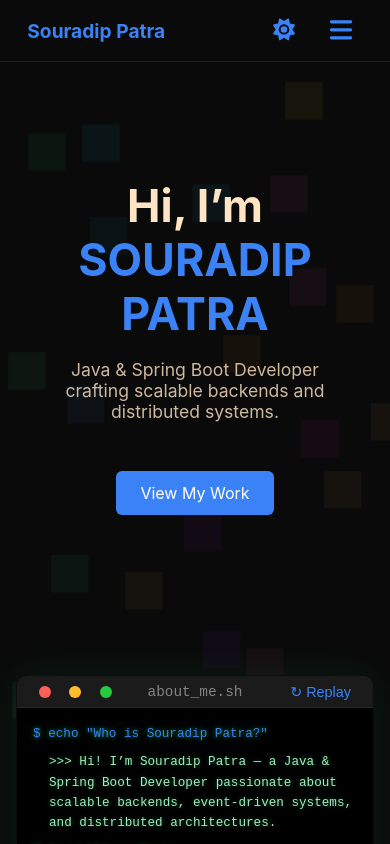
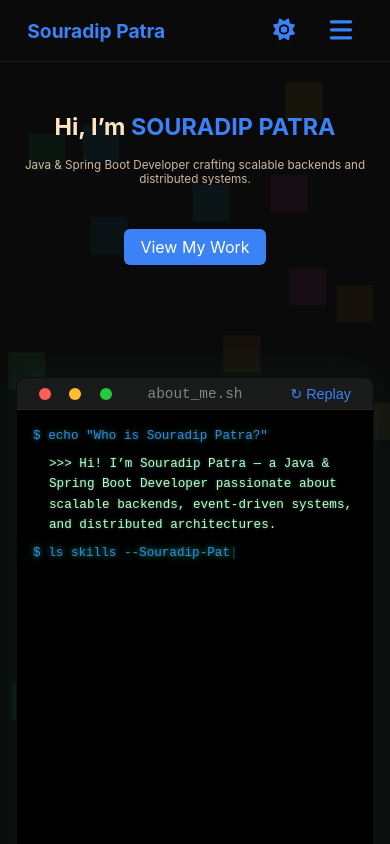
Before and after one commit to SouradipPatra7904/portfolio_v2, a React (Vite) app: page / in a window 390 px wide. Shown: the top 844 px of the page. Built offline with nearby package versions, Linux system fonts and the light colour scheme.

Commit message:
Level 8 : Jumpiness fixed.

```diff
--- a/src/components/AboutTerminal.jsx
+++ b/src/components/AboutTerminal.jsx
@@ -1,4 +1,4 @@
-import { useEffect, useState, useRef } from "react";
+import { useEffect, useState } from "react";
 import "../styles/AboutTerminal.css";
 
 export default function AboutTerminal() {
@@ -7,7 +7,6 @@ export default function AboutTerminal() {
   const [cmdIndex, setCmdIndex] = useState(0);
   const [isReplaying, setIsReplaying] = useState(false);
   const [isTypingOutput, setIsTypingOutput] = useState(false);
-  const terminalRef = useRef(null);
 
   const commands = [
     {
@@ -60,67 +59,43 @@ export default function AboutTerminal() {
       const { command, output } = commands[cmdIndex];
       let i = 0;
       let j = 0;
-      let outputTyping = false;
 
+      // Typing command first
       const typer = setInterval(() => {
-        // --- Typing the command ---
-        if (!outputTyping) {
         setIsTypingOutput(false);
         setCurrentText(command.slice(0, i + 1));
         playClick();
         i++;
 
-          if (terminalRef.current) {
-            terminalRef.current.scrollTop = terminalRef.current.scrollHeight;
-          }
-
         if (i === command.length) {
-            // Command typing done
-            outputTyping = true;
           clearInterval(typer);
-
-            setTimeout(() => {
-              // Show the completed command line
-              setLines((prev) => [
-                ...prev,
-                { type: "command", text: `$ ${command}` },
-              ]);
+          setLines((prev) => [...prev, { type: "command", text: `$ ${command}` }]);
+          setCurrentText("");
 
           // Start typing output
           setIsTypingOutput(true);
-
           const outputTyper = setInterval(() => {
             setCurrentText(output.slice(0, j + 1));
             playClick();
             j++;
 
-                if (terminalRef.current) {
-                  terminalRef.current.scrollTop =
-                    terminalRef.current.scrollHeight;
-                }
-
             if (j === output.length) {
               clearInterval(outputTyper);
-                  setLines((prev) => [
-                    ...prev,
-                    { type: "output", text: output },
-                  ]);
+              setLines((prev) => [...prev, { type: "output", text: output }]);
               setCurrentText("");
               setCmdIndex((prev) => prev + 1);
               setIsTypingOutput(false);
             }
           }, 25);
-            }, 500);
-          }
         }
       }, 40);
 
       return () => clearInterval(typer);
     } else {
-      // Restart after 75 seconds for readability
+      // Restart loop after 75 seconds
       loopTimer = setTimeout(() => {
         handleReplay();
-      }, 7500);
+      }, 75000);
     }
 
     return () => clearTimeout(loopTimer);
@@ -134,13 +109,12 @@ export default function AboutTerminal() {
           <span className="dot yellow"></span>
           <span className="dot green"></span>
           <span className="terminal-title">about_me.sh</span>
-
           <button className="replay-btn" onClick={handleReplay}>
             ↻ Replay
           </button>
         </div>
 
-        <div className="terminal-body" ref={terminalRef}>
+        <div className="terminal-body">
           {lines.map((line, idx) => (
             <div key={idx} className={`line ${line.type}`}>
               {line.text}
@@ -148,9 +122,7 @@ export default function AboutTerminal() {
           ))}
 
           {currentText && (
-            <div
-              className={`line ${isTypingOutput ? "output" : "command"}`}
-            >
+            <div className={`line ${isTypingOutput ? "output" : "command"}`}>
               {isTypingOutput ? currentText : `$ ${currentText}`}
               <span className="cursor">|</span>
             </div>
--- a/src/styles/AboutTerminal.css
+++ b/src/styles/AboutTerminal.css
@@ -11,13 +11,15 @@
 .terminal-window {
   width: 100%;
   max-width: 800px;
-  height: 480px;
+  height: 650px; /* tall enough for all outputs */
   background-color: #000000;
   border-radius: 10px;
   box-shadow: 0 8px 25px rgba(0, 0, 0, 0.3);
-  overflow: hidden;
+  overflow-y: auto;
+  overflow-x: hidden;
   border: 1px solid rgba(255, 255, 255, 0.05);
   transition: opacity 1.5s ease;
+  position: relative;
 }
 
 .fade-in {
@@ -28,7 +30,7 @@
   opacity: 0;
 }
 
-/* Header bar like macOS terminal */
+/* Header */
 .terminal-header {
   display: flex;
   align-items: center;
@@ -46,16 +48,9 @@
   border-radius: 50%;
   display: inline-block;
 }
-
-.red {
-  background-color: #ff5f56;
-}
-.yellow {
-  background-color: #ffbd2e;
-}
-.green {
-  background-color: #27c93f;
-}
+.red { background-color: #ff5f56; }
+.yellow { background-color: #ffbd2e; }
+.green { background-color: #27c93f; }
 
 .terminal-title {
   position: absolute;
@@ -75,18 +70,14 @@
   font-size: 0.9rem;
   transition: opacity 0.3s ease;
 }
+.replay-btn:hover { opacity: 0.7; }
 
-.replay-btn:hover {
-  opacity: 0.7;
-}
-
+/* Terminal body */
 .terminal-body {
   padding: 1.5rem;
-  min-height: 300px;
+  min-height: 550px;
   line-height: 1.6;
-  max-height: 400px;
   overflow-y: auto;
-  scroll-behavior: smooth;
 }
 
 .line {
@@ -108,123 +99,49 @@
   animation: fadeIn 0.8s ease-out;
 }
 
-/* Initial glow animations */
+/* Animations */
 @keyframes glowIn {
-  0% {
-    opacity: 0;
-    text-shadow: none;
-  }
-  100% {
-    opacity: 1;
-    text-shadow: 0 0 5px rgba(0, 255, 153, 0.6), 0 0 15px rgba(0, 255, 153, 0.3);
-  }
+  0% { opacity: 0; text-shadow: none; }
+  100% { opacity: 1; text-shadow: 0 0 5px rgba(0, 255, 153, 0.6), 0 0 15px rgba(0, 255, 153, 0.3); }
 }
 
 @keyframes fadeIn {
-  0% {
-    opacity: 0;
-    transform: translateY(2px);
-  }
-  100% {
-    opacity: 1;
-    transform: translateY(0);
-  }
+  0% { opacity: 0; transform: translateY(2px); }
+  100% { opacity: 1; transform: translateY(0); }
 }
 
-/* Slow pulsing effect for old CRT glow */
 @keyframes pulse {
-  0% {
-    text-shadow: 0 0 4px rgba(0, 255, 153, 0.4), 0 0 12px rgba(0, 255, 153, 0.2);
-  }
-  50% {
-    text-shadow: 0 0 6px rgba(0, 255, 153, 0.7), 0 0 18px rgba(0, 255, 153, 0.4);
-  }
-  100% {
-    text-shadow: 0 0 5px rgba(0, 255, 153, 0.6), 0 0 15px rgba(0, 255, 153, 0.3);
-  }
+  0% { text-shadow: 0 0 4px rgba(0,255,153,0.4),0 0 12px rgba(0,255,153,0.2); }
+  50% { text-shadow: 0 0 6px rgba(0,255,153,0.7),0 0 18px rgba(0,255,153,0.4); }
+  100% { text-shadow: 0 0 5px rgba(0,255,153,0.6),0 0 15px rgba(0,255,153,0.3); }
 }
 
+.cursor { display: inline-block; width: 1ch; animation: blink 1s steps(2) infinite; }
+@keyframes blink { 0%,50%,100%{opacity:1;}25%,75%{opacity:0;} }
 
+/* CRT ambient glow */
+.terminal-window { position: relative; background-color: #000; box-shadow: 0 0 60px rgba(0,255,153,0.15); animation: glowPulse 6s ease-in-out infinite; }
+@keyframes glowPulse { 0%,100%{box-shadow:0 0 40px rgba(0,255,153,0.08);} 50%{box-shadow:0 0 60px rgba(0,255,153,0.2);} }
 
-@keyframes blink {
-  0%, 50%, 100% { opacity: 1; }
-  25%, 75% { opacity: 0; }
+/* CRT scanlines */
+.terminal-window::after {
+  content:""; position:absolute; inset:0;
+  background: repeating-linear-gradient(to bottom, rgba(0,0,0,0) 0px, rgba(0,0,0,0) 1px, rgba(0,255,153,0.04) 2px);
+  mix-blend-mode: overlay; pointer-events:none; animation: scanFlicker 2s infinite alternate;
 }
+@keyframes scanFlicker { 0%{opacity:0.2;}100%{opacity:0.35;} }
+
+/* Scrollbar */
+.terminal-body::-webkit-scrollbar { width: 8px; }
+.terminal-body::-webkit-scrollbar-track { background: rgba(255,255,255,0.05); border-radius:8px; }
+.terminal-body::-webkit-scrollbar-thumb { background: linear-gradient(180deg,#00ff99 0%,#00cc88 100%); border-radius:8px; }
+.terminal-body::-webkit-scrollbar-thumb:hover { background: linear-gradient(180deg,#00ffaa 0%,#00dd99 100%); }
 
 /* Responsive */
 @media (max-width: 768px) {
-  .terminal-window {
-    font-size: 0.9rem;
-    height: 480px;
-  }
-  .terminal-body {
-    padding: 1rem;
-  }
+  .terminal-window { font-size: 0.9rem; height: 600px; }
+  .terminal-body { padding: 1rem; }
 }
-
 @media (max-width: 480px) {
-  .terminal-window {
-    font-size: 0.79rem;
-    height: 480px;
-  }
+  .terminal-window { font-size: 0.79rem; height: 550px; }
 }
-
-
-/* === Terminal Ambient Glow === */
-.terminal-window {
-  position: relative;
-  background-color: #000;
-  box-shadow: 0 0 60px rgba(0, 255, 153, 0.15);
-  animation: glowPulse 6s ease-in-out infinite;
-}
-
-@keyframes glowPulse {
-  0%, 100% { box-shadow: 0 0 40px rgba(0, 255, 153, 0.08); }
-  50% { box-shadow: 0 0 60px rgba(0, 255, 153, 0.2); }
-}
-
-/* === CRT Scanline Overlay === */
-.terminal-window::after {
-  content: "";
-  position: absolute;
-  inset: 0;
-  background: repeating-linear-gradient(
-    to bottom,
-    rgba(0, 0, 0, 0) 0px,
-    rgba(0, 0, 0, 0) 1px,
-    rgba(0, 255, 153, 0.04) 2px
-  );
-  mix-blend-mode: overlay;
-  pointer-events: none;
-  animation: scanFlicker 2s infinite alternate;
-}
-
-@keyframes scanFlicker {
-  0% { opacity: 0.2; }
-  100% { opacity: 0.35; }
-}
-
-/* === Theme-aware Scrollbar === */
-.terminal-body::-webkit-scrollbar {
-  width: 8px;
-}
-
-.terminal-body::-webkit-scrollbar-track {
-  background: rgba(255, 255, 255, 0.05);
-  border-radius: 8px;
-}
-
-.terminal-body::-webkit-scrollbar-thumb {
-  background: linear-gradient(180deg, #00ff99 0%, #00cc88 100%);
-  border-radius: 8px;
-}
-
-.terminal-body::-webkit-scrollbar-thumb:hover {
-  background: linear-gradient(180deg, #00ffaa 0%, #00dd99 100%);
-}
-
-/* === Typing Flicker (optional accent) === */
-.line.command,
-.line.output {
-  text-shadow: 0 0 4px rgba(0, 255, 153, 0.4);
-}
--- a/src/styles/HeroSection.css
+++ b/src/styles/HeroSection.css
@@ -1,30 +1,28 @@
-html, body {
-  margin: 0;
-  padding: 0;
-  overflow-x: hidden; /* Prevent horizontal scroll */
-}
-
-
 .hero {
   text-align: center;
   animation: fadeRise 0.8s ease forwards;
+  padding: 2rem 1rem;
 }
 
 .hero-title {
-  font-size: 2.8rem;
+  font-size: clamp(1.8rem, 6vw, 2.8rem); /* responsive sizing */
   margin-bottom: 1rem;
+  line-height: 1.2;
 }
 
 .hero-title span {
   color: var(--accent-color);
+  display: inline-block; /* prevents jump during shuffle animation */
 }
-.my-name:hover{
+
+.my-name:hover {
   color: #03f5f1;
   cursor: pointer;
   transition: var(--transition);
 }
+
 .hero-subtitle {
-  font-size: 1.1rem;
+  font-size: clamp(0.9rem, 3vw, 1.1rem); /* responsive */
   color: var(--text-color);
   opacity: 0.8;
 }
@@ -54,3 +52,28 @@ html, body {
     transform: translateY(0);
   }
 }
+
+/* --- Media Queries for smaller screens --- */
+@media (max-width: 768px) {
+  .hero-title {
+    font-size: clamp(1.6rem, 7vw, 2.2rem);
+  }
+  .hero-subtitle {
+    font-size: clamp(0.85rem, 3.5vw, 1rem);
+  }
+  .cta-btn {
+    padding: 0.6rem 1.2rem;
+  }
+}
+
+@media (max-width: 480px) {
+  .hero-title {
+    font-size: clamp(1.2rem, 6vw, 1.6rem);
+  }
+  .hero-subtitle {
+    font-size: clamp(0.6rem, 3vw, 0.8rem);
+  }
+  .cta-btn {
+    padding: 0.5rem 1rem;
+  }
+}
```
Lines whose indentation alone changed are shown as unchanged.
